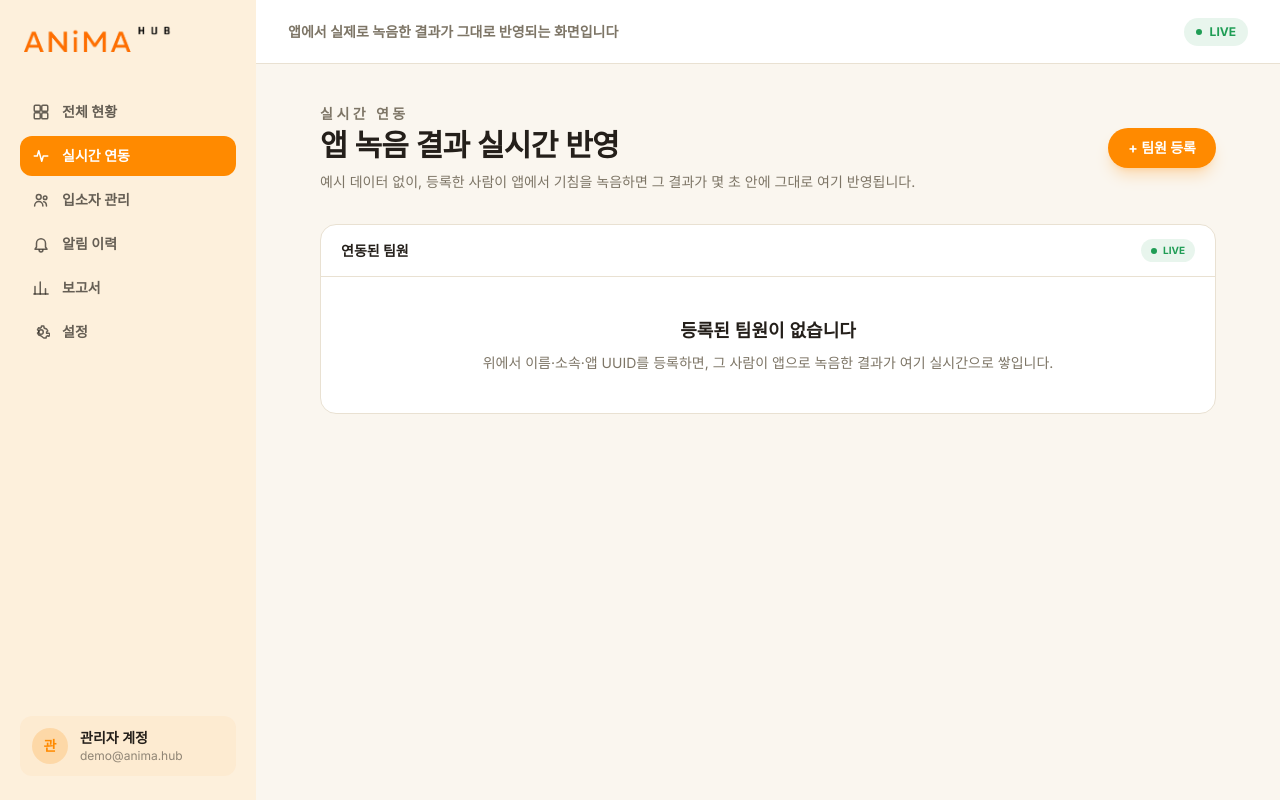
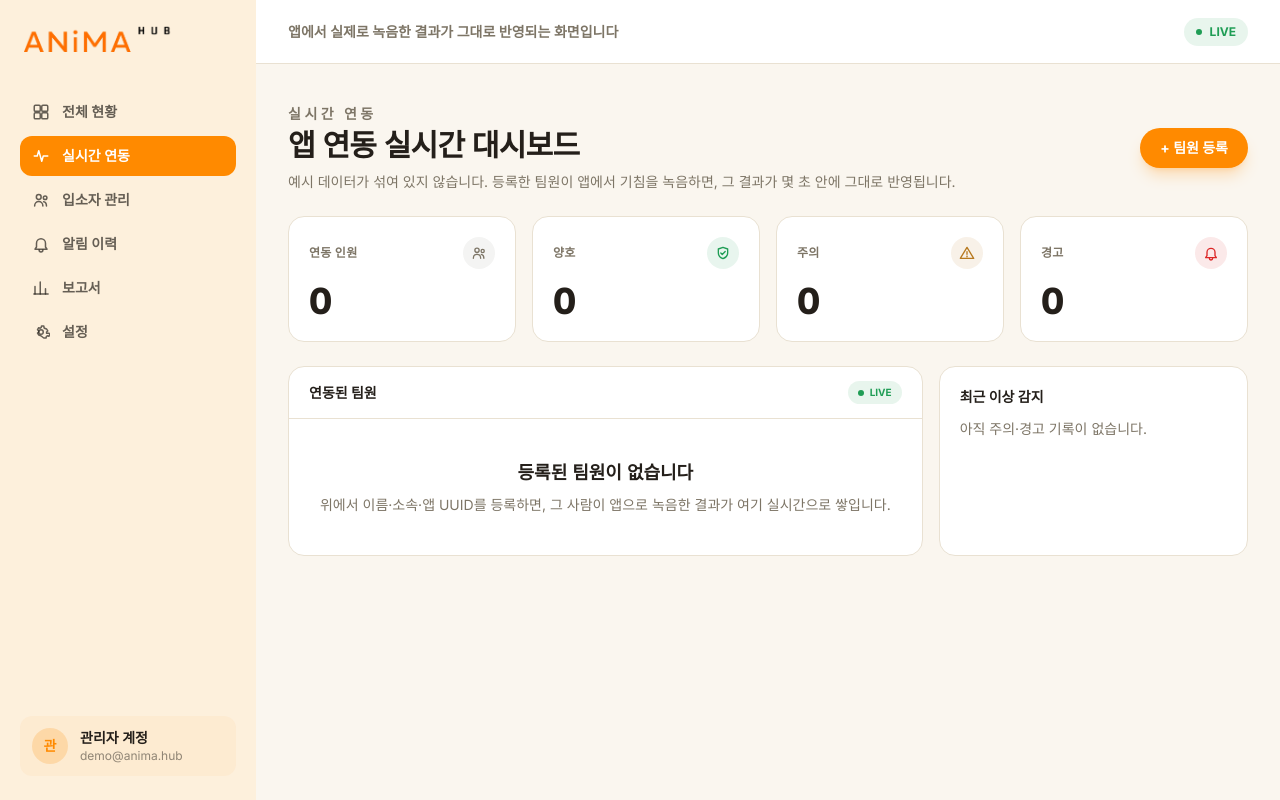
Before and after one commit to sagejeong/anima-site, a Next.js app: page /dashboard/live in a window 1280 px wide. Built offline with nearby package versions, Linux system fonts and the light colour scheme; a web font is replaced by a local one.

Commit message:
실시간 연동 화면을 대시보드 형태(KPI+목록+알림)로 변경

```diff
--- a/app/dashboard/live/page.tsx
+++ b/app/dashboard/live/page.tsx
@@ -2,12 +2,24 @@
 
 import { useEffect, useLayoutEffect, useRef, useState } from "react";
 import StatusPill from "@/components/hub/StatusPill";
+import { BellIcon, PeopleIcon, ShieldIcon, WarningIcon } from "@/components/hub/icons";
 import type { Checkin, CheckinStatus, RosterWorker } from "@/lib/hub-roster";
 
 type WorkerRow = RosterWorker & { latest: Checkin | null };
 
+type Alert = {
+  id: string;
+  workerId: string;
+  name: string;
+  team: string;
+  percent: number;
+  status: CheckinStatus;
+  when: string;
+};
+
 const POLL_MS = 3000;
 const FLASH_MS = 10000;
+const MAX_ALERTS = 8;
 
 function sortByLatest(rows: readonly WorkerRow[]): WorkerRow[] {
   return [...rows].sort((a, b) => {
@@ -17,10 +29,20 @@ function sortByLatest(rows: readonly WorkerRow[]): WorkerRow[] {
   });
 }
 
-// 앱에서 실제로 녹음한 기록이 대시보드에 그대로 들어오는지 보여주는 화면.
-// 예시 데이터 없음, 등록된 사람의 FastAPI 기록을 주기적으로 끌어와서 반영함
-export default function LiveSyncPage() {
+function formatElapsed(measuredAt: string): string {
+  const diffMs = Date.now() - new Date(measuredAt).getTime();
+  const minutes = Math.floor(diffMs / 60000);
+  if (minutes < 1) return "방금 측정됨";
+  if (minutes < 60) return `${minutes}분 전 측정`;
+  const hours = Math.floor(minutes / 60);
+  return `${hours}시간 전 측정`;
+}
+
+// 예시 데이터가 전혀 없는 실제 대시보드. 등록된 팀원의 앱 UUID로 FastAPI 기록을
+// 주기적으로 끌어와서, 전체 현황(KPI)·실시간 목록·이상 감지를 그 데이터로만 채움
+export default function LiveDashboardPage() {
   const [rows, setRows] = useState<readonly WorkerRow[]>([]);
+  const [alerts, setAlerts] = useState<readonly Alert[]>([]);
   const [isLoading, setIsLoading] = useState(true);
   const [isFormOpen, setIsFormOpen] = useState(false);
   const [name, setName] = useState("");
@@ -30,11 +52,13 @@ export default function LiveSyncPage() {
   const [flashId, setFlashId] = useState<string | null>(null);
 
   const latestIdsRef = useRef<Map<string, string>>(new Map());
+  const alertSeqRef = useRef(0);
   const nodeRefs = useRef<Map<string, HTMLDivElement>>(new Map());
   const prevTops = useRef<Map<string, number>>(new Map());
 
   const applyRows = (next: WorkerRow[]) => {
     const sorted = sortByLatest(next);
+    const newAlerts: Alert[] = [];
 
     for (const row of sorted) {
       const prevLatestId = latestIdsRef.current.get(row.id);
@@ -42,17 +66,38 @@ export default function LiveSyncPage() {
       if (currentLatestId && currentLatestId !== prevLatestId) {
         setFlashId(row.id);
         window.setTimeout(() => setFlashId((cur) => (cur === row.id ? null : cur)), FLASH_MS);
+
+        if (row.latest && row.latest.status && row.latest.status !== "양호" && prevLatestId !== undefined) {
+          alertSeqRef.current += 1;
+          newAlerts.push({
+            id: `a-${alertSeqRef.current}`,
+            workerId: row.id,
+            name: row.name,
+            team: row.team,
+            percent: row.latest.percent ?? 0,
+            status: row.latest.status,
+            when: "방금",
+          });
+        }
       }
       if (currentLatestId) latestIdsRef.current.set(row.id, currentLatestId);
     }
 
+    if (newAlerts.length > 0) {
+      setAlerts((prev) => [...newAlerts, ...prev].slice(0, MAX_ALERTS));
+    }
     setRows(sorted);
   };
 
   const loadRows = async () => {
     const res = await fetch("/api/hub/workers");
     const body: { workers: WorkerRow[] } = await res.json();
-    applyRows(body.workers.filter((w) => w.userUuid));
+    const liveRows = body.workers.filter((w) => w.userUuid);
+    // 처음 불러올 때는 "새 기록" 알림을 띄우지 않고, 현재 상태만 기준점으로 잡아둠
+    for (const row of liveRows) {
+      if (row.latest?.id) latestIdsRef.current.set(row.id, row.latest.id);
+    }
+    setRows(sortByLatest(liveRows));
     setIsLoading(false);
   };
 
@@ -121,19 +166,24 @@ export default function LiveSyncPage() {
     if (response.ok) void loadRows();
   };
 
+  const counts: Record<CheckinStatus, number> = { 양호: 0, 주의: 0, 경고: 0 };
+  for (const row of rows) {
+    if (row.latest?.status) counts[row.latest.status] += 1;
+  }
+
   return (
-    <div className="mx-auto flex w-full max-w-4xl flex-col gap-8">
+    <div className="mx-auto flex w-full max-w-6xl flex-col gap-6">
       <div className="flex flex-wrap items-center justify-between gap-4">
         <div>
           <p className="font-hub-label text-sm font-bold uppercase tracking-[0.25em] text-ink-soft">
             실시간 연동
           </p>
           <h1 className="mt-1 font-hub-display text-3xl font-black tracking-tight text-ink">
-            앱 녹음 결과 실시간 반영
+            앱 연동 실시간 대시보드
           </h1>
           <p className="mt-2 text-sm text-ink-soft">
-            예시 데이터 없이, 등록한 사람이 앱에서 기침을 녹음하면 그 결과가 몇 초 안에 그대로
-            여기 반영됩니다.
+            예시 데이터가 섞여 있지 않습니다. 등록한 팀원이 앱에서 기침을 녹음하면, 그 결과가 몇
+            초 안에 그대로 반영됩니다.
           </p>
         </div>
         <button
@@ -190,7 +240,15 @@ export default function LiveSyncPage() {
         </form>
       )}
 
-      <div className="overflow-hidden rounded-2xl border border-line bg-steel-surface">
+      <div className="grid grid-cols-2 gap-4 sm:grid-cols-4">
+        <KpiTile label="연동 인원" value={rows.length} icon={PeopleIcon} />
+        <KpiTile label="양호" value={counts.양호} tone="양호" icon={ShieldIcon} />
+        <KpiTile label="주의" value={counts.주의} tone="주의" icon={WarningIcon} />
+        <KpiTile label="경고" value={counts.경고} tone="경고" icon={BellIcon} />
+      </div>
+
+      <div className="grid gap-4 lg:grid-cols-3">
+        <div className="overflow-hidden rounded-2xl border border-line bg-steel-surface lg:col-span-2">
           <div className="flex items-center justify-between border-b border-line px-5 py-3.5">
             <p className="text-sm font-bold text-ink">연동된 팀원</p>
             <span className="inline-flex items-center gap-1.5 rounded-full bg-good/10 px-2.5 py-1 text-[10px] font-bold text-good">
@@ -227,8 +285,7 @@ export default function LiveSyncPage() {
                   <div>
                     <p className="text-sm font-bold text-ink">{row.name}</p>
                     <p className="text-xs text-ink-soft">
-                    {row.team} ·{" "}
-                    {row.latest ? formatElapsed(row.latest.measuredAt) : "측정 전"}
+                      {row.team} · {row.latest ? formatElapsed(row.latest.measuredAt) : "측정 전"}
                     </p>
                   </div>
                   <div className="flex items-center gap-3">
@@ -237,7 +294,7 @@ export default function LiveSyncPage() {
                         <span className="font-hub-mono text-sm font-semibold tabular-nums text-ink-soft">
                           {row.latest.percent}%
                         </span>
-                      <StatusPill status={row.latest.status as CheckinStatus} />
+                        <StatusPill status={row.latest.status} />
                       </div>
                     ) : (
                       <span className="text-xs text-ink-soft">측정 전</span>
@@ -255,15 +312,62 @@ export default function LiveSyncPage() {
             </div>
           )}
         </div>
+
+        <div className="flex flex-col gap-3 rounded-2xl border border-line bg-steel-surface p-5">
+          <p className="text-sm font-bold text-ink">최근 이상 감지</p>
+          {alerts.length === 0 ? (
+            <p className="text-sm text-ink-soft">아직 주의·경고 기록이 없습니다.</p>
+          ) : (
+            <ul className="flex flex-col gap-2.5">
+              {alerts.map((alert) => (
+                <li key={alert.id} className="rounded-xl border border-line px-3.5 py-3">
+                  <div className="flex items-center justify-between gap-2">
+                    <p className="text-sm font-bold text-ink">{alert.name}</p>
+                    <StatusPill status={alert.status} />
+                  </div>
+                  <p className="mt-1 text-xs text-ink-soft">
+                    {alert.team} · {alert.percent}% · {alert.when}
+                  </p>
+                </li>
+              ))}
+            </ul>
+          )}
+        </div>
+      </div>
     </div>
   );
 }
 
-function formatElapsed(measuredAt: string): string {
-  const diffMs = Date.now() - new Date(measuredAt).getTime();
-  const minutes = Math.floor(diffMs / 60000);
-  if (minutes < 1) return "방금 측정됨";
-  if (minutes < 60) return `${minutes}분 전 측정`;
-  const hours = Math.floor(minutes / 60);
-  return `${hours}시간 전 측정`;
+function KpiTile({
+  label,
+  value,
+  tone,
+  icon: Icon,
+}: {
+  label: string;
+  value: number;
+  tone?: CheckinStatus;
+  icon: (props: { className?: string }) => React.ReactElement;
+}) {
+  const toneClass: Record<CheckinStatus, string> = {
+    양호: "text-good bg-good/10",
+    주의: "text-caution bg-caution/10",
+    경고: "text-critical bg-critical/10",
+  };
+
+  return (
+    <div className="rounded-2xl border border-line bg-steel-surface px-5 py-5">
+      <div className="flex items-center justify-between">
+        <p className="text-xs font-bold uppercase tracking-wide text-ink-soft">{label}</p>
+        <span
+          className={`flex h-8 w-8 items-center justify-center rounded-full ${
+            tone ? toneClass[tone] : "bg-ink/5 text-ink-soft"
+          }`}
+        >
+          <Icon className="h-4 w-4" />
+        </span>
+      </div>
+      <p className="mt-3 font-hub-label text-4xl font-extrabold tabular-nums text-ink">{value}</p>
+    </div>
+  );
 }
```
Lines whose indentation alone changed are shown as unchanged.
